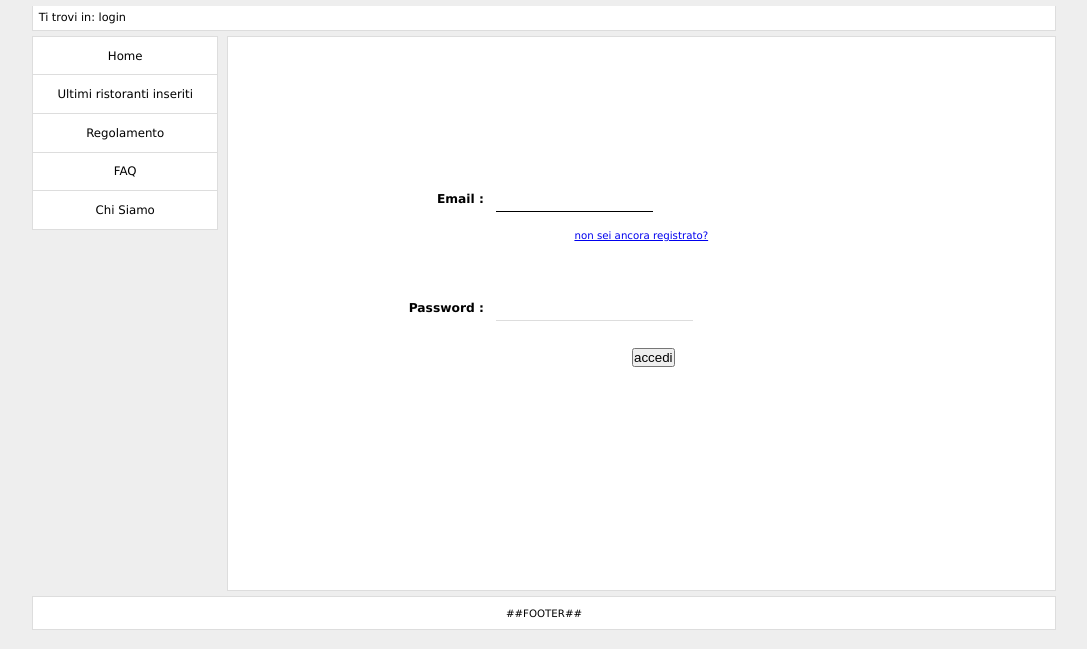
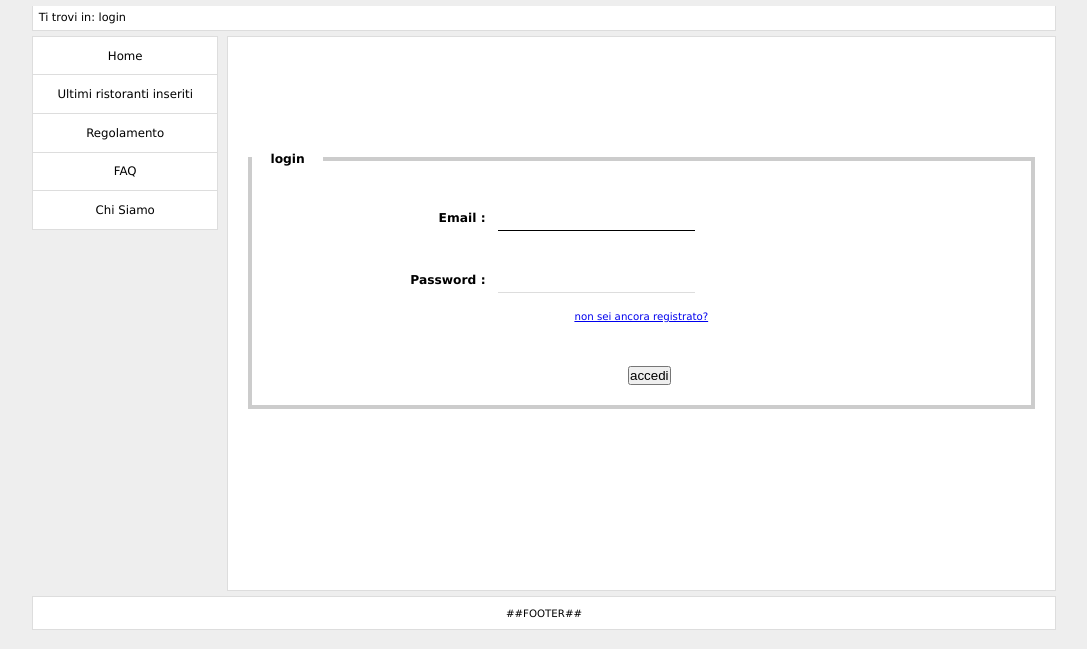
Before and after one commit to EgonGalvani/RestReview, a PHP site: page /html/login.html in a window 1280 px wide. Shown: the part 91-740 px from the top of the page, without its empty margins (96-1183 px from the left). Run offline with PHP 8.4, Linux system fonts and the light colour scheme.

Commit message:
risolti conflitti

```diff
--- a/css/style.css
+++ b/css/style.css
@@ -399,13 +399,15 @@ input[type="text"]:focus, input[type="password"]:focus, input[type= "email"], se
     margin-top: 9em;
 }
 #form_login fieldset{
-    border:none;
+    border: 4px solid #ccc;
 }
 #form_login legend{
-    display:none;
+    padding: 0 1.5em;
+    font-size:  1.2em;
+    font-weight: bold;
 }
 #form_login input[type= "email"], input[type= "password"]{
-    display: inline-block;
+    display: block;
     margin-top: 2em;
 }
 #form_login a {
--- a/html/login.html
+++ b/html/login.html
@@ -37,10 +37,10 @@
 		      <fieldset>
 		          <legend> login </legend>
 		          <label for= "email" xml:lang="eng"> Email : </label>
-		          <input type="email" name="login_email" maxlength="10" size="15" tabindex="1" />
-		          <a href="registrazione.html" tabindex="2"> non sei ancora registrato? </a>
+		          <input type="email" name="login_email" maxlength="10" tabindex="1" />
 		          <label for= "password" xml:lang="eng"> Password : </label>
-		          <input type="password" name="login_password" maxlength= "15" size="20" tabindex="3"/>
+		          <input type="password" name="login_password" maxlength= "15"  tabindex="3"/>
+                  <a href="registrazione.html" tabindex="2"> non sei ancora registrato? </a>
 		          <input type="submit"  name= "accedi" value="accedi" tabindex="4" />
 		       </fieldset>
 	       </form>
```
